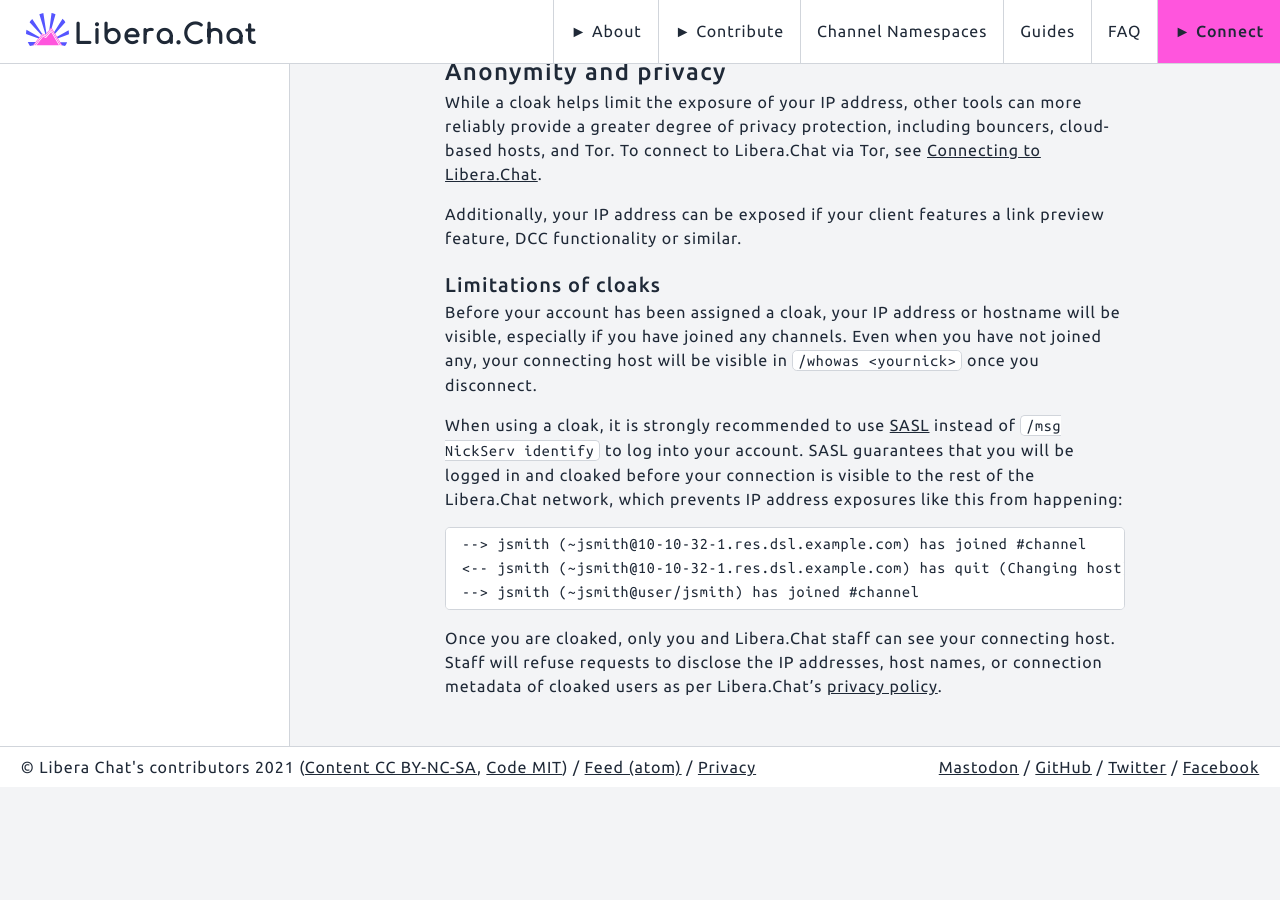
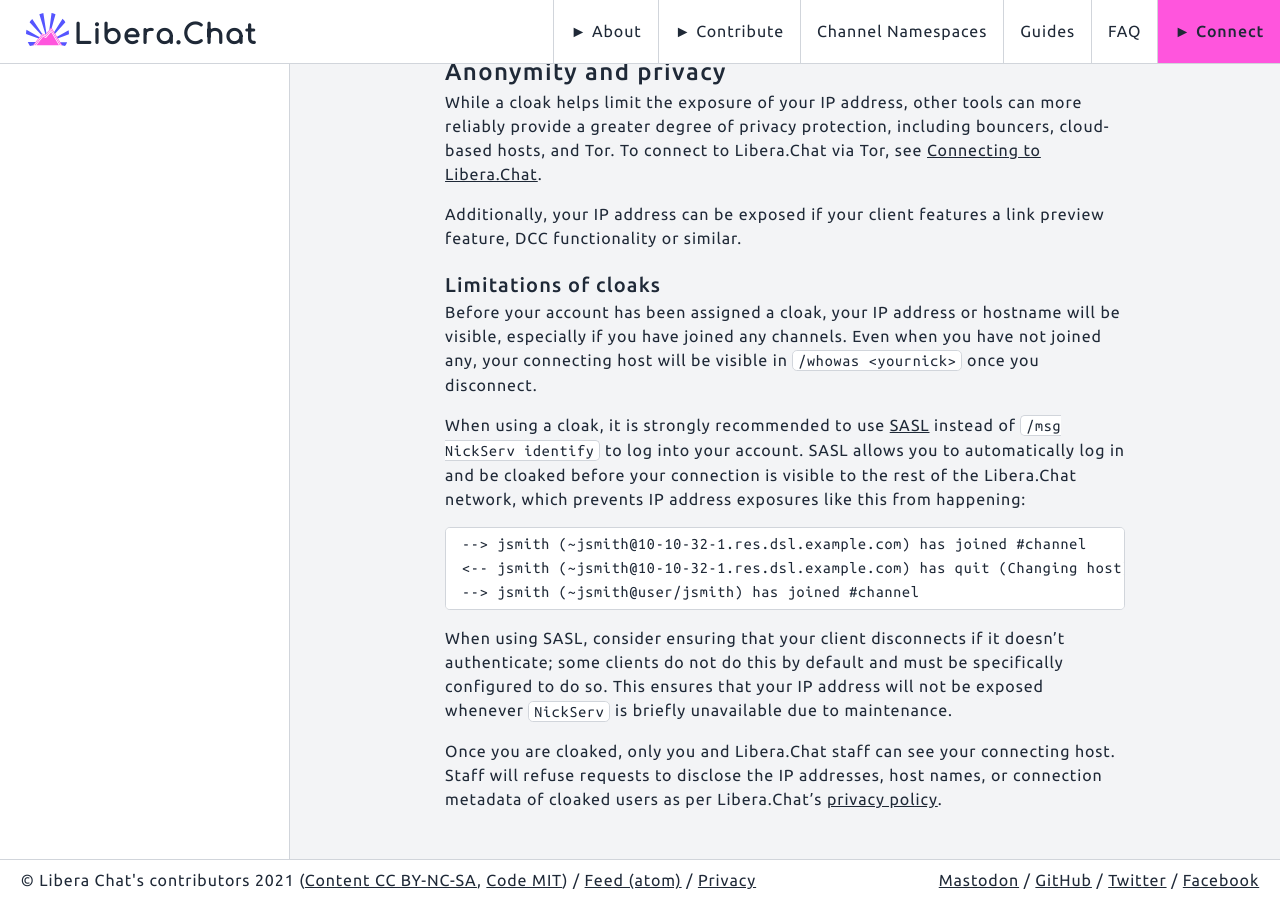
Before and after one commit to Libera-Chat/libera-chat.github.io, a Jekyll site: the page built from content/_guides/cloaks.md, in a window 1280 px wide and 900 px high, scrolled down 2431 px. Built offline with Jekyll 4.4.1, drawn with Linux system fonts in a browser that asks for light colours; before the commit the page ends 3218 px from its top, so only the background shows below that.

Commit message:
Add note about disconnecting on SASL failure

````diff
--- a/content/_guides/cloaks.md
+++ b/content/_guides/cloaks.md
@@ -141,7 +141,7 @@
 
 When using a cloak, it is strongly recommended to use [SASL](/guides/sasl)
 instead of `/msg NickServ identify` to log into your account.
-SASL guarantees that you will be logged in and cloaked before
+SASL allows you to automatically log in and be cloaked before
 your connection is visible to the rest of the Libera.Chat network,
 which prevents IP address exposures like this from happening:
 
@@ -151,6 +151,12 @@
 --> jsmith (~jsmith@user/jsmith) has joined #channel
 ```
 
+When using SASL, consider ensuring that your client disconnects if
+it doesn't authenticate; some clients do not do this by default and
+must be specifically configured to do so. This ensures that your
+IP address will not be exposed whenever `NickServ` is
+briefly unavailable due to maintenance.
+
 Once you are cloaked, only you and Libera.Chat staff can see
 your connecting host. Staff will refuse requests to disclose the
 IP addresses, host names, or connection metadata of cloaked users
````
